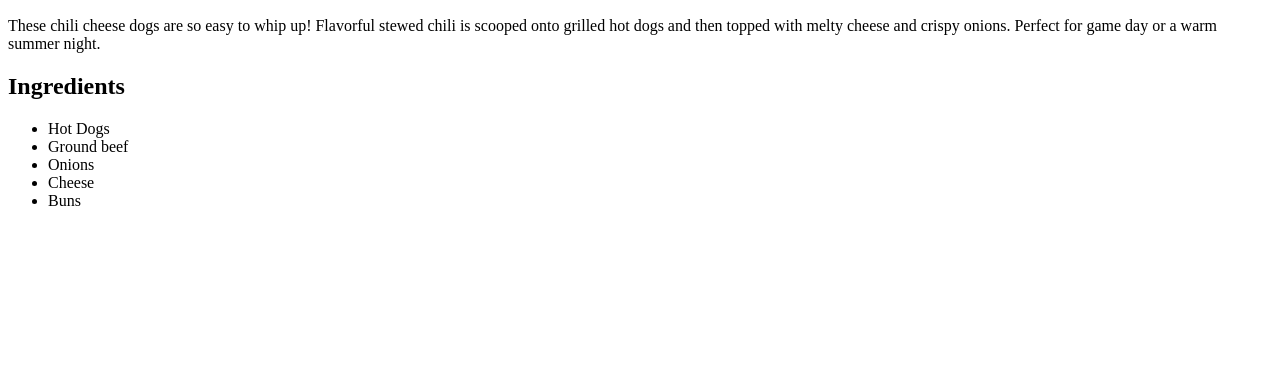
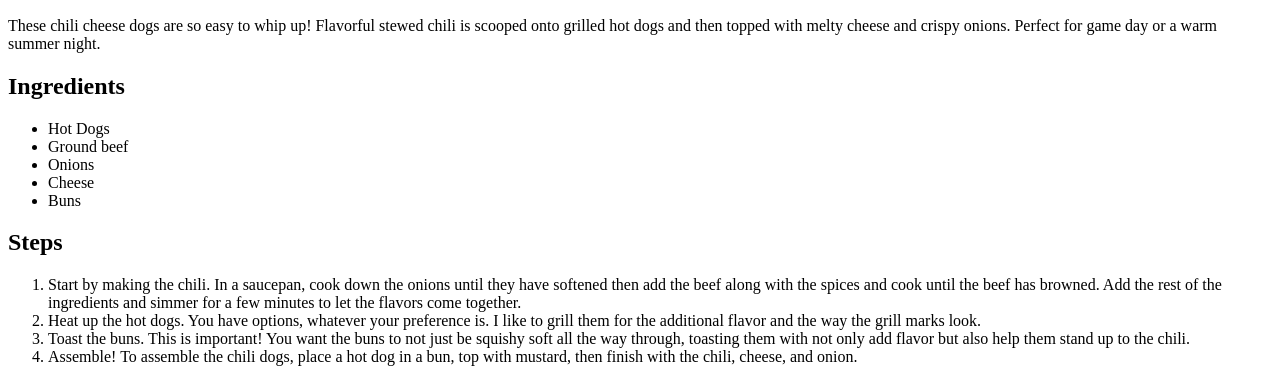
Before and after one commit to itsbrandongarza/odin-recipes, a plain HTML site: page recipes/chili-cheese-dogs.html in a window 1280 px wide. Shown: the part 614-996 px from the top of the page. Before the commit the page ends 840 px from the top, so only its background shows below. Drawn offline with Linux system fonts and the light colour scheme.

Commit message:
Add steps heading and an ordered list
I added a steps heading for the directions and an ordered list to describe
the steps necessary to prepare the recipe.

```diff
--- a/recipes/chili-cheese-dogs.html
+++ b/recipes/chili-cheese-dogs.html
@@ -21,5 +21,18 @@
             <li>Cheese</li>
             <li>Buns</li>
         </ul>
+
+        <h2>Steps</h2>
+            <ol>
+                <li>Start by making the chili. In a saucepan, cook down the onions until they have softened then add the beef
+                    along with the spices and cook until the beef has browned. Add the rest of the ingredients and simmer for a
+                    few minutes to let the flavors come together.</li>
+                <li>Heat up the hot dogs. You have options, whatever your preference is. I like to grill them for the additional
+                    flavor and the way the grill marks look.</li>
+                <li>Toast the buns. This is important! You want the buns to not just be squishy soft all the way through,
+                    toasting them with not only add flavor but also help them stand up to the chili.</li>
+                <li>Assemble! To assemble the chili dogs, place a hot dog in a bun, top with mustard, then finish with the chili,
+                    cheese, and onion.</li>
+            </ol>
     </body>
 </html>
```
